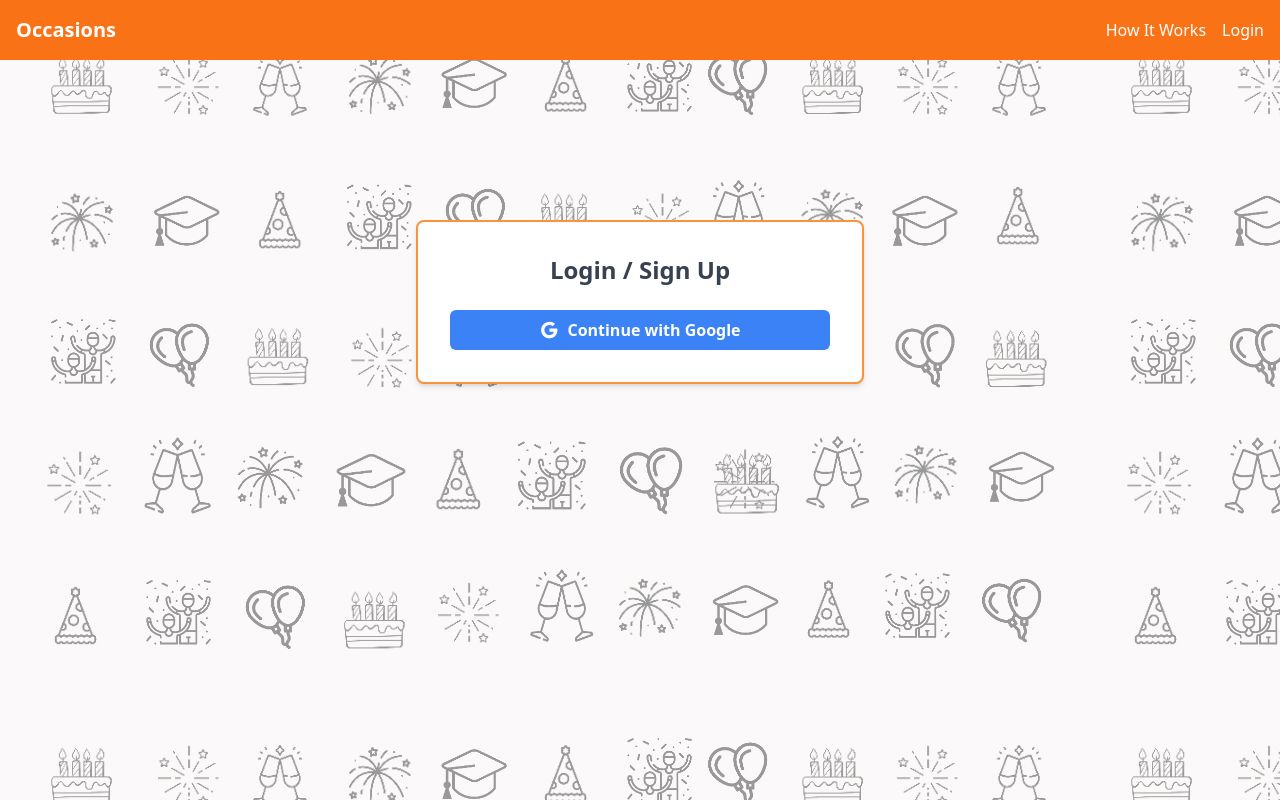
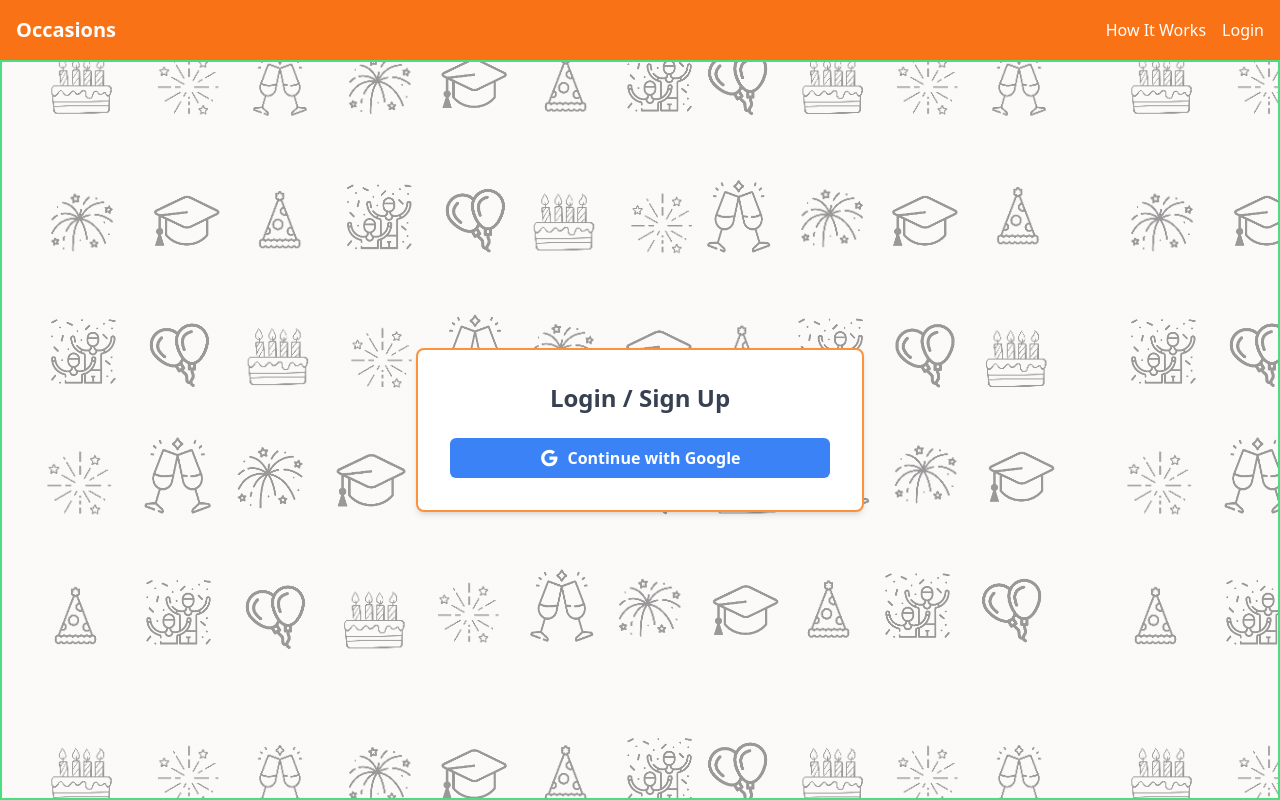
Before and after one commit to alindenberg/occasions-fe, a Next.js app: page /login in a window 1280 px wide. Built offline with nearby package versions, Linux system fonts and the light colour scheme; no server answers.

Commit message:
fix: adjust styling in _app.tsx and index.tsx, update login.tsx layout

```diff
--- a/src/pages/_app.tsx
+++ b/src/pages/_app.tsx
@@ -8,7 +8,9 @@ function MyApp({ Component, pageProps: { session, ...pageProps } }: AppProps) {
     <SessionProvider session={session}>
       <div className="flex flex-col min-h-screen">
         <Navbar />
-        <Component {...pageProps} />
+        <main className="flex-grow flex items-center justify-center w-full border-2 border-green-400">
+          <Component {...pageProps} />
+        </main>
       </div>
     </SessionProvider>
   )
--- a/src/pages/index.tsx
+++ b/src/pages/index.tsx
@@ -63,7 +63,7 @@ export default function OccasionsPage({ occasions }: { occasions: Occasion[] })
 
   return (
     <main
-      className="flex flex-grow flex-col items-center mt-4"
+      className="flex flex-grow flex-col mt-4"
     >
       <div className="flex flex-col flex-grow w-full md:w-3/4 lg:w-1/2 p-2">
         {isAuthenticated ?
--- a/src/pages/login.tsx
+++ b/src/pages/login.tsx
@@ -22,8 +22,8 @@ export default function LoginPage() {
     }
 
     return (
-        <div className="vertical-padding flex items-center justify-center">
-            <div className="max-w-md w-full bg-white p-8 rounded-lg shadow-md border-2 border-orange-400">
+        <div className="w-full flex items-center justify-center px-4">
+            <div className="w-full max-w-md bg-white p-8 rounded-lg shadow-md border-2 border-orange-400">
                 <h2 className="text-2xl font-bold mb-6 text-center text-gray-700">Login / Sign Up</h2>
                 <button
                     onClick={handleGoogleLogin}
```
